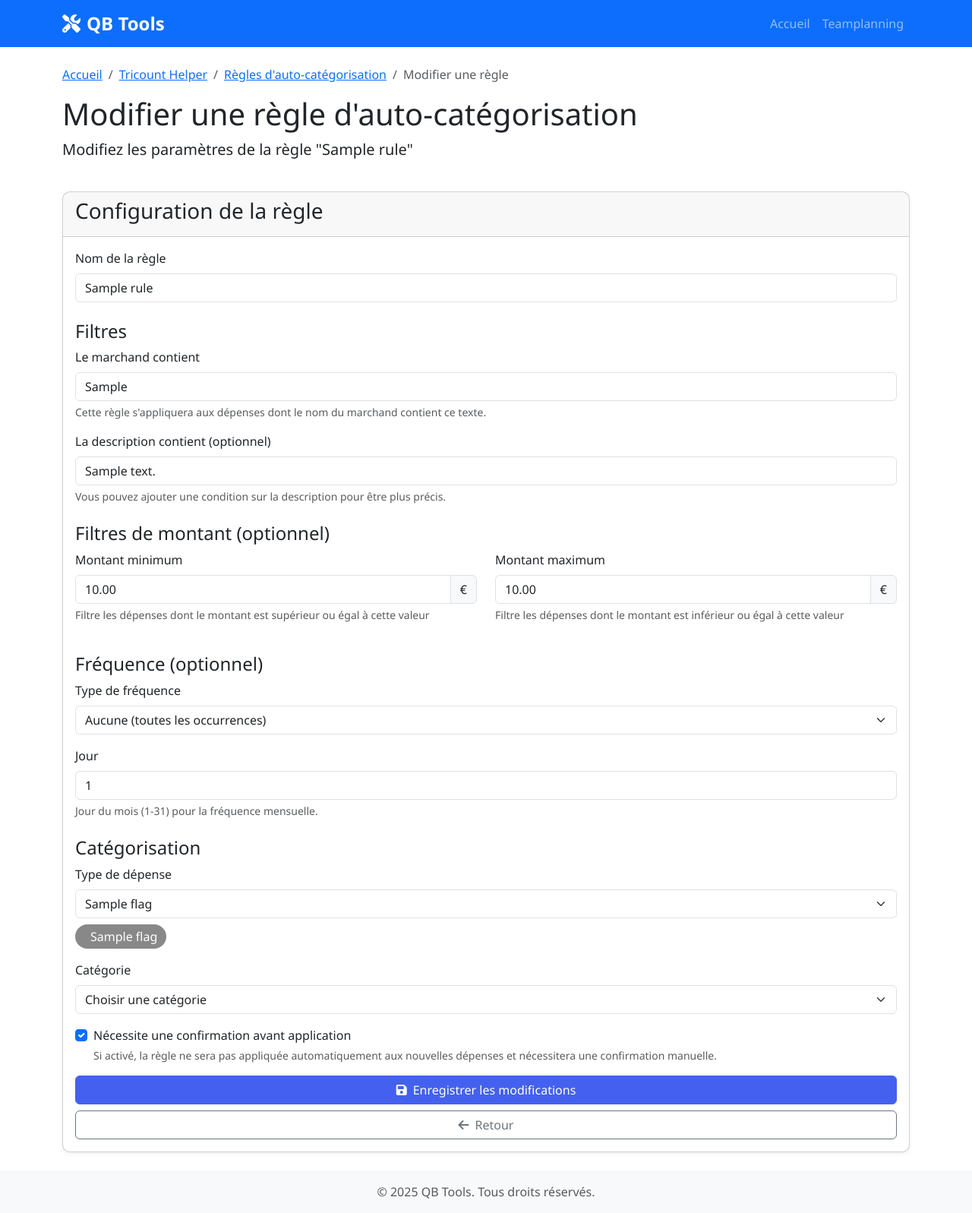
After one commit to bizbiz/QB_Tools, a Flask app: page /tricount/auto-rules/edit/1 in a window 1280 px wide. The commit adds this page. Shown: the whole page at 76% size. Run offline with Flask 3, Linux system fonts and the light colour scheme; tables that the repository leaves empty hold one stand-in row (values such as "Sample post").

Commit message:
fixing multiple rule catch

```diff
--- a/app/routes/tricount/auto_rules_routes.py
+++ b/app/routes/tricount/auto_rules_routes.py
@@ -231,3 +231,85 @@ def detect_frequency():
         'success': True,
         'frequency': frequency_info
     })
+
+@tricount_bp.route('/check-rule-conflicts', methods=['POST'])
+def check_rule_conflicts():
+    """Vérifie si une règle d'auto-catégorisation entrerait en conflit avec des règles existantes"""
+    rule_data = request.json
+    expense_id = rule_data.get('expense_id')
+
+    conflicts = AutoCategorizationService.find_conflicting_rules(rule_data, expense_id)
+
+    # Préparer les données de conflit pour la réponse JSON
+    conflict_data = []
+    for conflict in conflicts:
+        rule = conflict['rule']
+        expenses = conflict['expenses']
+        expenses_data = []
+
+        for expense in expenses:
+            expenses_data.append({
+                'id': expense.id,
+                'date': expense.date.strftime('%d/%m/%Y'),
+                'merchant': expense.merchant,
+                'amount': float(expense.amount),
+                'is_debit': expense.is_debit
+            })
+
+        conflict_data.append({
+            'rule': {
+                'id': rule.id,
+                'name': rule.name,
+                'merchant_contains': rule.merchant_contains,
+                'description_contains': rule.description_contains,
+                'min_amount': float(rule.min_amount) if rule.min_amount else None,
+                'max_amount': float(rule.max_amount) if rule.max_amount else None,
+                'category_id': rule.category_id,
+                'category_name': rule.category.name if rule.category else None,
+                'flag_id': rule.flag_id,
+                'flag_name': rule.flag.name if rule.flag else None
+            },
+            'expenses': expenses_data
+        })
+
+    return jsonify({
+        'success': True,
+        'conflicts': conflict_data,
+        'has_conflicts': len(conflict_data) > 0
+    })
+
+@tricount_bp.route('/auto-rules/edit/<int:rule_id>', methods=['GET', 'POST'])
+def edit_auto_rule(rule_id):
+    """Page pour éditer une règle d'auto-catégorisation existante"""
+    # Récupérer la règle
+    rule = AutoCategorizationRule.query.get_or_404(rule_id)
+
+    if request.method == 'POST':
+        # Traiter le formulaire d'édition
+        rule.name = request.form.get('rule_name')
+        rule.merchant_contains = request.form.get('merchant_contains')
+        rule.description_contains = request.form.get('description_contains')
+        rule.frequency_type = request.form.get('frequency_type')
+        rule.frequency_day = request.form.get('frequency_day', type=int)
+        rule.category_id = request.form.get('category_id', type=int)
+        rule.flag_id = request.form.get('flag_id', type=int)
+        rule.min_amount = request.form.get('min_amount', type=float)
+        rule.max_amount = request.form.get('max_amount', type=float)
+        rule.requires_confirmation = 'requires_confirmation' in request.form
+
+        try:
+            db.session.commit()
+            flash(f'Règle "{rule.name}" mise à jour avec succès.', 'success')
+            return redirect(url_for('tricount.auto_rules_list'))
+        except Exception as e:
+            db.session.rollback()
+            flash(f'Erreur lors de la mise à jour de la règle: {str(e)}', 'danger')
+
+    # Récupérer toutes les catégories et flags pour le formulaire
+    categories = Category.query.all()
+    flags = Flag.query.all()
+
+    return render_template('tricount/edit_auto_rule.html',
+                          rule=rule,
+                          categories=categories,
+                          flags=flags)
--- a/app/static/js/tricount/auto_categorize/core.js
+++ b/app/static/js/tricount/auto_categorize/core.js
@@ -15,22 +15,12 @@ document.addEventListener('DOMContentLoaded', function() {
     AutoCategorize.initFlagAndCategory();
     AutoCategorize.initFrequency();
     AutoCategorize.initFormChangeDetection();
+    AutoCategorize.initConflictDetection(); // Nouvelle ligne pour initialiser la détection des conflits
 
     // Bouton de rafraîchissement
     const refreshButton = document.getElementById('refresh-similar-expenses');
     if (refreshButton) {
         refreshButton.addEventListener('click', AutoCategorize.UI.refreshSimilarExpenses);
-    }
-
-    // Initialisation du formulaire de sauvegarde
-    const ruleForm = document.getElementById('rule-form');
-    if (ruleForm) {
-        ruleForm.addEventListener('submit', function(event) {
-            // Valider le formulaire avant soumission
-            if (!validateRuleForm()) {
-                event.preventDefault();
-            }
-        });
     }
 });
 
--- a/app/templates/tricount/auto_categorize.html
+++ b/app/templates/tricount/auto_categorize.html
@@ -270,4 +270,5 @@
 <script src="{{ url_for('static', filename='js/tricount/auto_categorize/ui.js') }}"></script>
 <script src="{{ url_for('static', filename='js/tricount/auto_categorize/categories.js') }}"></script>
 <script src="{{ url_for('static', filename='js/tricount/auto_categorize/frequency.js') }}"></script>
+<script src="{{ url_for('static', filename='js/tricount/auto_categorize/conflicts.js') }}"></script>
 {% endblock %}
--- /dev/null
+++ b/app/templates/tricount/edit_auto_rule.html
@@ -0,0 +1,185 @@
+{% extends "base.html" %}
+
+{% block title %}QB Tools - Modifier une règle d'auto-catégorisation{% endblock %}
+
+{% block extra_css %}
+<link rel="stylesheet" href="{{ url_for('static', filename='css/tricount/main.css') }}">
+<link rel="stylesheet" href="{{ url_for('static', filename='css/tricount/auto_categorize.css') }}">
+{% endblock %}
+
+{% block content %}
+<div class="container py-4">
+    <div class="row mb-4">
+        <div class="col">
+            <nav aria-label="breadcrumb">
+                <ol class="breadcrumb">
+                    <li class="breadcrumb-item"><a href="{{ url_for('main.home') }}">Accueil</a></li>
+                    <li class="breadcrumb-item"><a href="{{ url_for('tricount.index') }}">Tricount Helper</a></li>
+                    <li class="breadcrumb-item"><a href="{{ url_for('tricount.auto_rules_list') }}">Règles d'auto-catégorisation</a></li>
+                    <li class="breadcrumb-item active">Modifier une règle</li>
+                </ol>
+            </nav>
+
+            <h1>Modifier une règle d'auto-catégorisation</h1>
+            <p class="lead">Modifiez les paramètres de la règle "{{ rule.name }}"</p>
+        </div>
+    </div>
+
+    <div class="row">
+        <div class="col-md-12">
+            <div class="card shadow-sm">
+                <div class="card-header">
+                    <h3 class="card-title">Configuration de la règle</h3>
+                </div>
+                <div class="card-body">
+                    <form id="rule-form" action="{{ url_for('tricount.edit_auto_rule', rule_id=rule.id) }}" method="POST">
+                        <div class="mb-3">
+                            <label for="rule-name" class="form-label">Nom de la règle</label>
+                            <input type="text" class="form-control rule-input" id="rule-name" name="rule_name" value="{{ rule.name }}">
+                        </div>
+
+                        <h4 class="mt-4">Filtres</h4>
+
+                        <div class="mb-3">
+                            <label for="merchant-contains" class="form-label">Le marchand contient</label>
+                            <input type="text" class="form-control rule-input" id="merchant-contains" name="merchant_contains" value="{{ rule.merchant_contains }}">
+                            <div class="form-text">Cette règle s'appliquera aux dépenses dont le nom du marchand contient ce texte.</div>
+                        </div>
+
+                        <div class="mb-3">
+                            <label for="description-contains" class="form-label">La description contient (optionnel)</label>
+                            <input type="text" class="form-control rule-input" id="description-contains" name="description_contains" value="{{ rule.description_contains or '' }}">
+                            <div class="form-text">Vous pouvez ajouter une condition sur la description pour être plus précis.</div>
+                        </div>
+
+                        <h4 class="mt-4">Filtres de montant (optionnel)</h4>
+
+                        <div class="row">
+                            <div class="col-md-6 mb-3">
+                                <label for="min-amount" class="form-label">Montant minimum</label>
+                                <div class="input-group">
+                                    <input type="number" step="0.01" min="0" class="form-control rule-input" id="min-amount" name="min_amount" value="{{ "%.2f"|format(rule.min_amount) if rule.min_amount else '' }}">
+                                    <span class="input-group-text">€</span>
+                                </div>
+                                <div class="form-text">Filtre les dépenses dont le montant est supérieur ou égal à cette valeur</div>
+                            </div>
+                            <div class="col-md-6 mb-3">
+                                <label for="max-amount" class="form-label">Montant maximum</label>
+                                <div class="input-group">
+                                    <input type="number" step="0.01" min="0" class="form-control rule-input" id="max-amount" name="max_amount" value="{{ "%.2f"|format(rule.max_amount) if rule.max_amount else '' }}">
+                                    <span class="input-group-text">€</span>
+                                </div>
+                                <div class="form-text">Filtre les dépenses dont le montant est inférieur ou égal à cette valeur</div>
+                            </div>
+                        </div>
+
+                        <h4 class="mt-4">Fréquence (optionnel)</h4>
+
+                        <div class="mb-3">
+                            <label for="frequency-type" class="form-label">Type de fréquence</label>
+                            <select class="form-select rule-input" id="frequency-type" name="frequency_type">
+                                <option value="none" {% if not rule.frequency_type %}selected{% endif %}>Aucune (toutes les occurrences)</option>
+                                <option value="monthly" {% if rule.frequency_type == 'monthly' %}selected{% endif %}>Mensuelle (même jour chaque mois)</option>
+                                <option value="weekly" {% if rule.frequency_type == 'weekly' %}selected{% endif %}>Hebdomadaire (même jour chaque semaine)</option>
+                            </select>
+                        </div>
+
+                        <div class="mb-3" id="frequency-day-container" {% if not rule.frequency_type %}style="display: none;"{% endif %}>
+                            <label for="frequency-day" class="form-label">Jour</label>
+                            <input type="number" class="form-control rule-input" id="frequency-day" name="frequency_day" value="{{ rule.frequency_day or '' }}">
+                            <div class="form-text" id="frequency-day-help">
+                                {% if rule.frequency_type == 'monthly' %}
+                                    Jour du mois (1-31) pour la fréquence mensuelle.
+                                {% elif rule.frequency_type == 'weekly' %}
+                                    Jour de la semaine (0=Lundi, 6=Dimanche) pour la fréquence hebdomadaire.
+                                {% else %}
+                                    Jour du mois (1-31) pour la fréquence mensuelle.
+                                {% endif %}
+                            </div>
+                        </div>
+
+                        <h4 class="mt-4">Catégorisation</h4>
+
+                        <div class="mb-3">
+                            <label for="flag-id" class="form-label">Type de dépense</label>
+                            <select class="form-select rule-input" id="flag-id" name="flag_id" required>
+                                <option value="">Choisir un type de dépense</option>
+                                {% for flag in flags %}
+                                <option value="{{ flag.id }}" {% if rule.flag_id == flag.id %}selected{% endif %}>
+                                    {{ flag.name }}
+                                </option>
+                                {% endfor %}
+                            </select>
+                            <div class="mt-2">
+                                <div id="flag-preview" class="d-flex align-items-center mt-2">
+                                    <!-- Prévisualisation du flag sélectionné sera insérée ici par JavaScript -->
+                                </div>
+                            </div>
+                        </div>
+
+                        <div class="mb-3">
+                            <label for="category-id" class="form-label">Catégorie</label>
+                            <select class="form-select rule-input" id="category-id" name="category_id" required>
+                                <option value="">Choisir une catégorie</option>
+                                {% for category in categories|sort(attribute='name') %}
+                                <option value="{{ category.id }}" {% if rule.category_id == category.id %}selected{% endif %}>{{ category.name }}</option>
+                                {% endfor %}
+                            </select>
+                        </div>
+
+                        <div class="mb-3">
+                            <div class="form-check">
+                                <input class="form-check-input rule-input" type="checkbox" id="requires-confirmation" name="requires_confirmation" {% if rule.requires_confirmation %}checked{% endif %} value="true">
+                                <label class="form-check-label" for="requires-confirmation">
+                                    Nécessite une confirmation avant application
+                                </label>
+                                <div class="form-text">Si activé, la règle ne sera pas appliquée automatiquement aux nouvelles dépenses et nécessitera une confirmation manuelle.</div>
+                            </div>
+                        </div>
+
+                        <div class="d-grid gap-2">
+                            <button type="submit" class="btn btn-primary">
+                                <i class="fas fa-save me-2"></i>Enregistrer les modifications
+                            </button>
+                            <a href="{{ url_for('tricount.auto_rules_list') }}" class="btn btn-outline-secondary">
+                                <i class="fas fa-arrow-left me-2"></i>Retour
+                            </a>
+                        </div>
+                    </form>
+                </div>
+            </div>
+        </div>
+    </div>
+</div>
+{% endblock %}
+
+{% block extra_js %}
+<script>
+    // Données des flags pour l'affichage et la manipulation en JavaScript
+    window.flagData = {
+        {% for flag in flags %}
+        "{{ flag.id }}": {
+            name: "{{ flag.name }}",
+            color: "{{ flag.color }}",
+            icon: "{{ flag.icon }}"
+        }{% if not loop.last %},{% endif %}
+        {% endfor %}
+    };
+
+    // Information sur les catégories et les flags associés
+    window.categoryData = {
+        {% for category in categories %}
+        "{{ category.id }}": {
+            name: "{{ category.name }}",
+            flagIds: [{% for flag in category.flags %}{{ flag.id }}{% if not loop.last %},{% endif %}{% endfor %}]
+        }{% if not loop.last %},{% endif %}
+        {% endfor %}
+    };
+</script>
+
+<!-- Fichiers JavaScript -->
+<script src="{{ url_for('static', filename='js/tricount/auto_categorize/core.js') }}"></script>
+<script src="{{ url_for('static', filename='js/tricount/auto_categorize/filters.js') }}"></script>
+<script src="{{ url_for('static', filename='js/tricount/auto_categorize/categories.js') }}"></script>
+<script src="{{ url_for('static', filename='js/tricount/auto_categorize/frequency.js') }}"></script>
+{% endblock %}
--- a/notes.txt
+++ b/notes.txt
@@ -66,3 +66,4 @@ Pour étendre ce module, vous pouvez:
 . Dans auto categorize les catégories ne sont pas correctement rafraichi en fonction du flag
 . Il faut trier les listes de catégories par ordre alphabétique
 . Ici /tricount/auto-rules il faut ajouter les flags à la place des occurences
+. Ici le lien d'edition ne fonctionne pas : /tricount/expenses
```
Also changed, not shown: app/services/tricount/auto_categorization.py (+61 -0 lines), app/static/js/tricount/auto_categorize/conflicts.js (added, +301 -0 lines).
